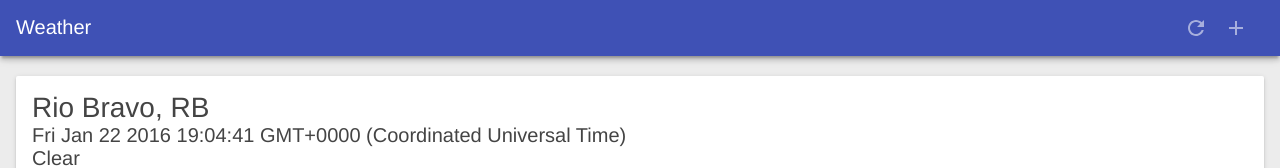
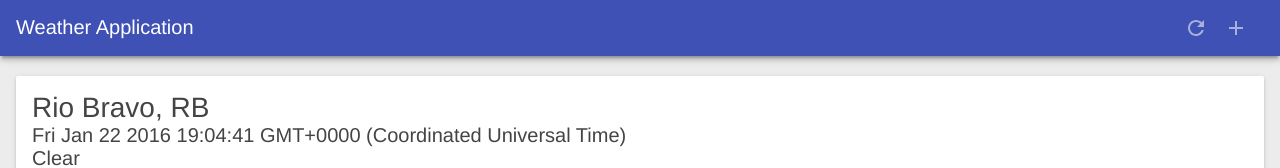
Before and after one commit to CelsoReyes2629/WeatherApp, a plain HTML site: page public/index.html in a window 1280 px wide. Shown: the top 168 px of the page. Drawn offline with Linux system fonts and the light colour scheme.

Commit message:
Cambios en index header.

```diff
--- a/public/index.html
+++ b/public/index.html
@@ -24,7 +24,7 @@
 <body>
 
   <header class="header">
-    <h1 class="header__title">Weather</h1>
+    <h1 class="header__title">Weather Application</h1>
     <button id="butRefresh" class="headerButton" aria-label="Refresh"></button>
     <button id="butAdd" class="headerButton" aria-label="Add"></button>
   </header>
```
